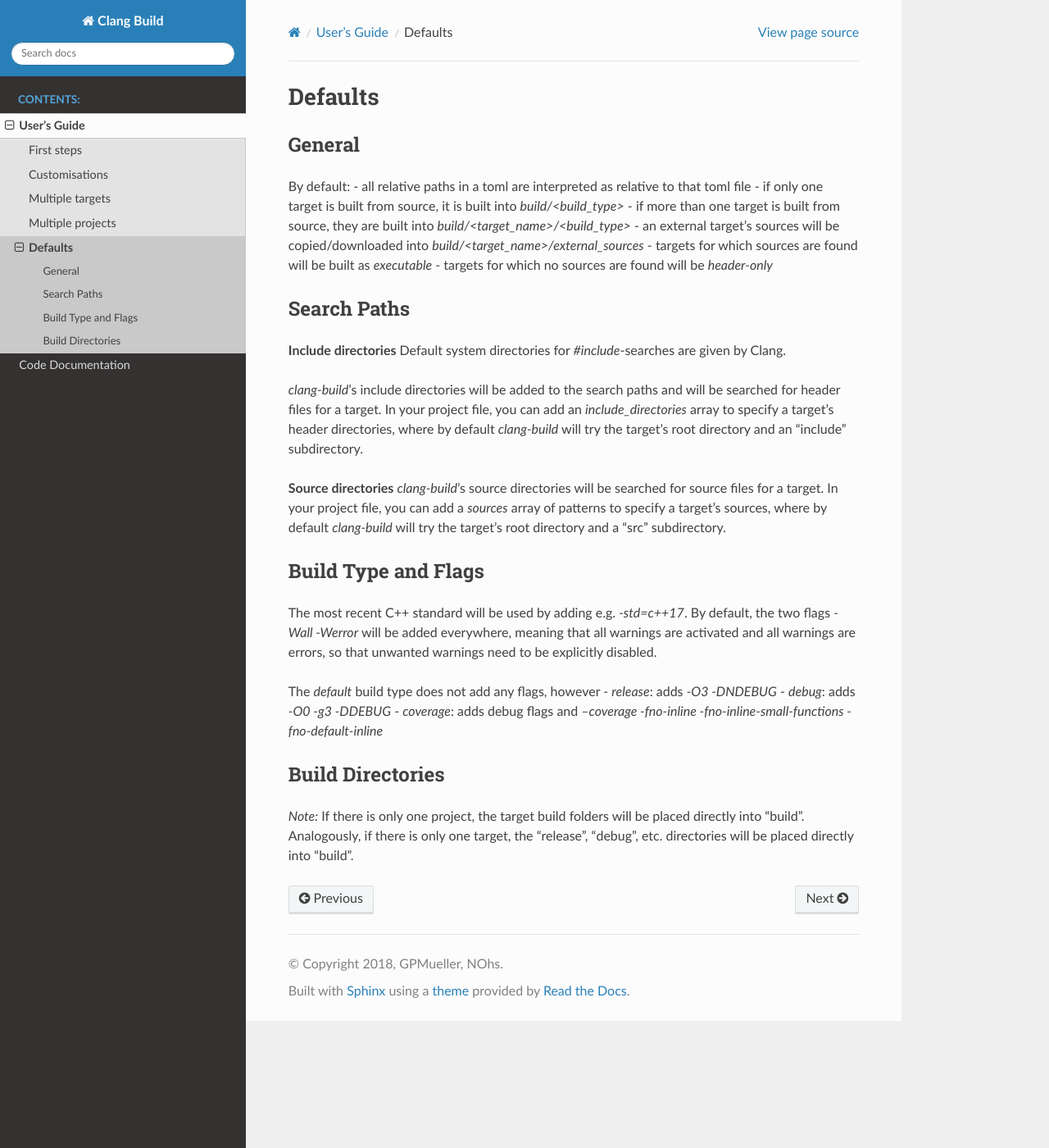
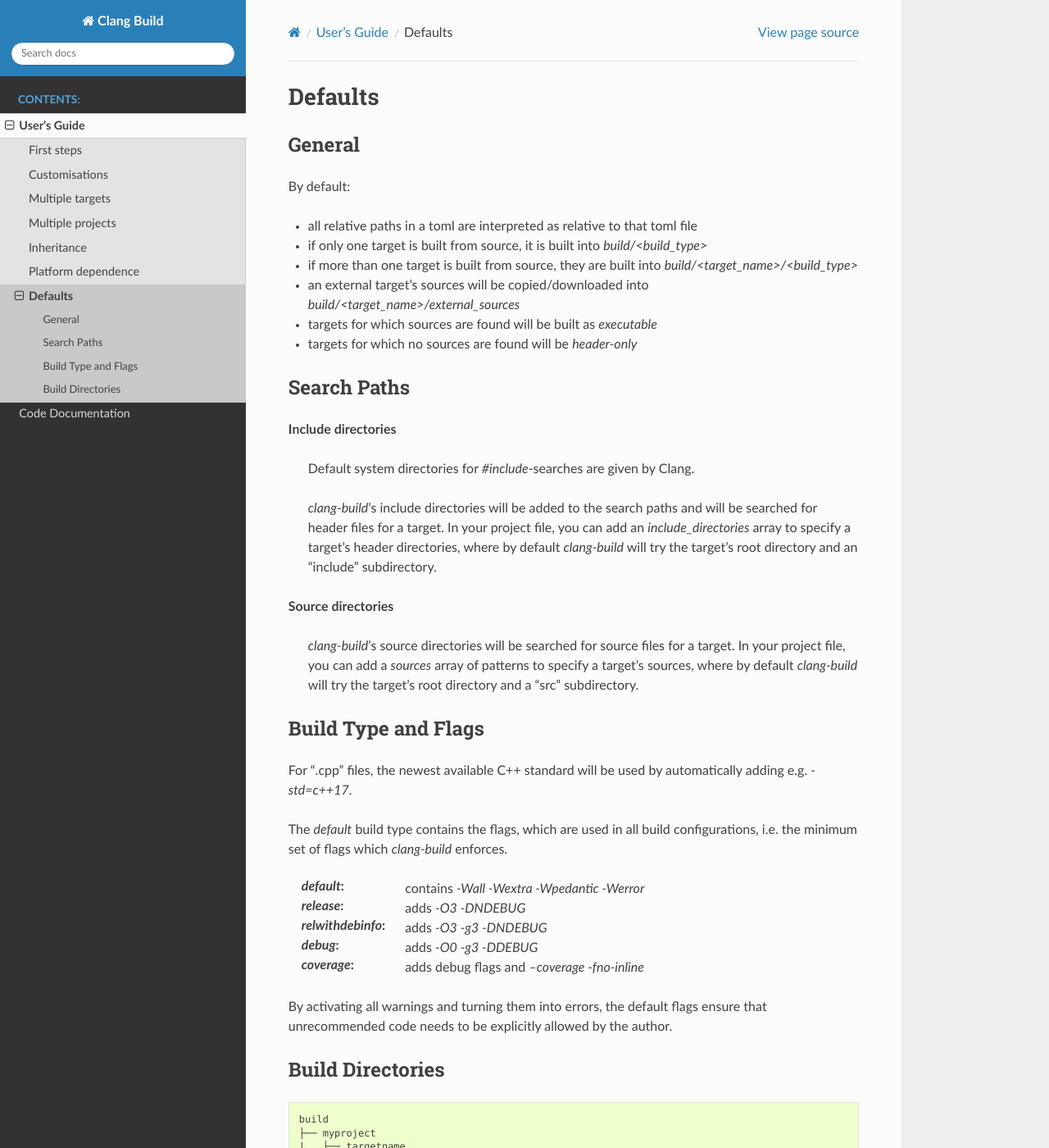
Before and after one commit to Trick-17/clang-build, a Sphinx documentation site: the page built from docs/user_guide/defaults.rst, in a window 1280 px wide and 1400 px high. Shown: the whole window at 82% size. Built offline with Sphinx 7.4.7 and the Read the Docs theme 2.0.0, drawn with Linux system fonts in a browser that asks for light colours; some of the changed text lies outside the part shown.

Commit message:
Improved documentation. - description of what clang-build it not designed for in Readme - minor updates in customisations - fixes in defaults - added platform_dependence and inheritance

```diff
--- a/docs/user_guide/defaults.rst
+++ b/docs/user_guide/defaults.rst
@@ -6,6 +6,7 @@
 ----------------------------------------------
 
 By default:
+
 - all relative paths in a toml are interpreted as relative to that toml file
 - if only one target is built from source, it is built into `build/<build_type>`
 - if more than one target is built from source, they are built into `build/<target_name>/<build_type>`
@@ -18,36 +19,44 @@
 ----------------------------------------------
 
 **Include directories**
-Default system directories for `#include`-searches are given by Clang.
 
-`clang-build`'s include directories will be added to the search paths and will be searched
-for header files for a target.
-In your project file, you can add an `include_directories` array to specify a target's header directories,
-where by default `clang-build` will try the target's root directory and an "include" subdirectory.
+  Default system directories for `#include`-searches are given by Clang.
+
+  `clang-build`'s include directories will be added to the search paths and will be searched
+  for header files for a target.
+  In your project file, you can add an `include_directories` array to specify a target's header directories,
+  where by default `clang-build` will try the target's root directory and an "include" subdirectory.
 
 **Source directories**
-`clang-build`'s source directories will be searched for source files for a target.
-In your project file, you can add a `sources` array of patterns to specify a target's sources,
-where by default `clang-build` will try the target's root directory and a "src" subdirectory.
+
+  `clang-build`'s source directories will be searched for source files for a target.
+  In your project file, you can add a `sources` array of patterns to specify a target's sources,
+  where by default `clang-build` will try the target's root directory and a "src" subdirectory.
 
 
 Build Type and Flags
 ----------------------------------------------
 
-The most recent C++ standard will be used by adding e.g. `-std=c++17`.
-By default, the two flags `-Wall -Werror` will be added everywhere, meaning that all warnings are
-activated and all warnings are errors, so that unwanted warnings need to be explicitly disabled.
+For ".cpp" files, the newest available C++ standard will be used by automatically adding e.g. `-std=c++17`.
 
-The `default` build type does not add any flags, however
-- `release`:  adds `-O3 -DNDEBUG`
-- `debug`:    adds `-O0 -g3 -DDEBUG`
-- `coverage`: adds debug flags and `--coverage -fno-inline -fno-inline-small-functions -fno-default-inline`
+The `default` build type contains the flags, which are used in all build configurations,
+i.e. the minimum set of flags which `clang-build` enforces.
+
+:`default`:        contains `-Wall -Wextra -Wpedantic -Werror`
+:`release`:        adds `-O3 -DNDEBUG`
+:`relwithdebinfo`: adds `-O3 -g3 -DNDEBUG`
+:`debug`:          adds `-O0 -g3 -DDEBUG`
+:`coverage`:       adds debug flags and `--coverage -fno-inline`
+
+By activating all warnings and turning them into errors, the default flags ensure that unrecommended
+code needs to be explicitly allowed by the author.
 
 
 Build Directories
 ----------------------------------------------
 
 .. code-block:: text
+
   build
   ├── myproject
   |   ├── targetname
@@ -69,6 +78,7 @@
       └── ...
 
 *Note:*
-If there is only one project, the target build folders will be placed directly into "build".
-Analogously, if there is only one target, the "release", "debug", etc. directories will be
-placed directly into "build".
+
+  If there is only one project, the target build folders will be placed directly into "build".
+  Analogously, if there is only one target, the "release", "debug", etc. directories will be
+  placed directly into "build".
--- a/docs/user_guide/user_guide.rst
+++ b/docs/user_guide/user_guide.rst
@@ -12,4 +12,6 @@
    customisations.rst
    multiple_targets.rst
    multiple_projects.rst
+   inheritance.rst
+   platform_dependence.rst
    defaults.rst
```
Also changed, not shown: README.rst (+7 -0 lines), docs/user_guide/customisations.rst (+7 -4 lines), docs/user_guide/inheritance.rst (added, +49 -0 lines), docs/user_guide/platform_dependence.rst (added, +47 -0 lines).
